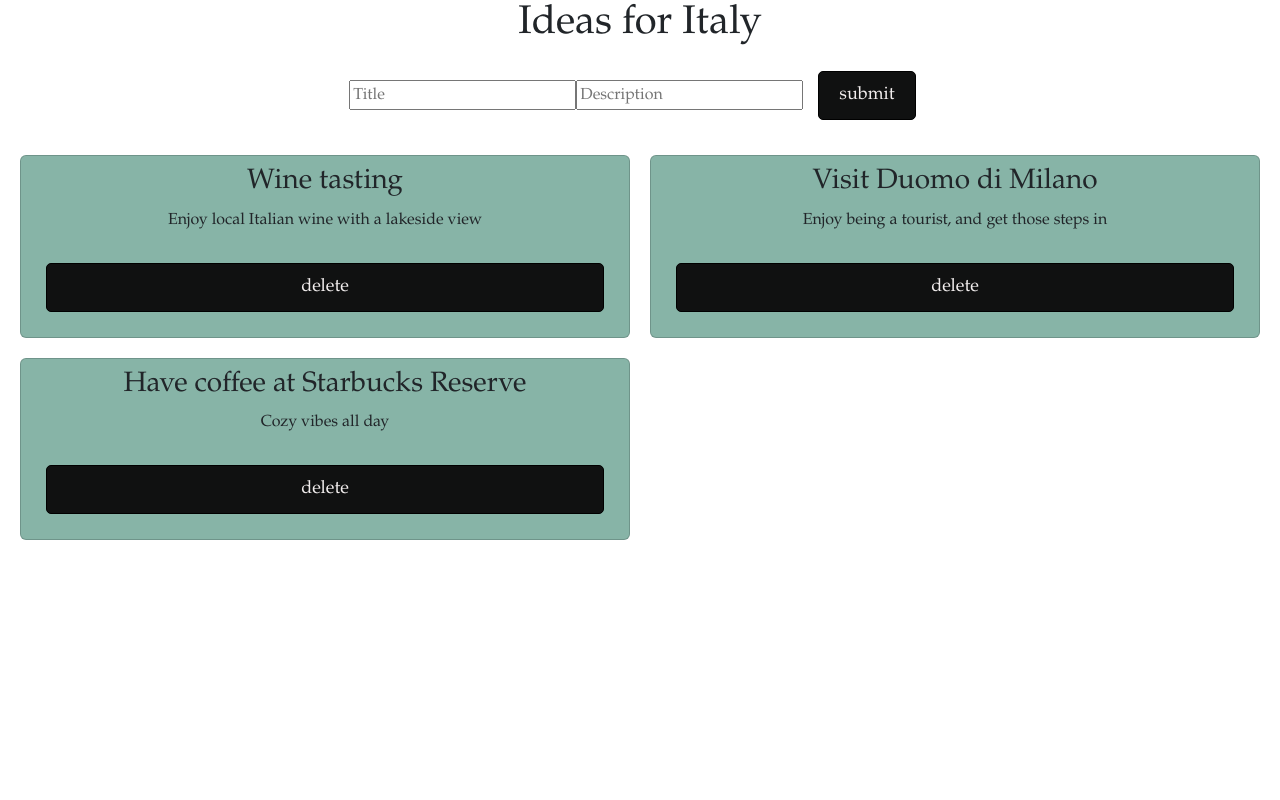
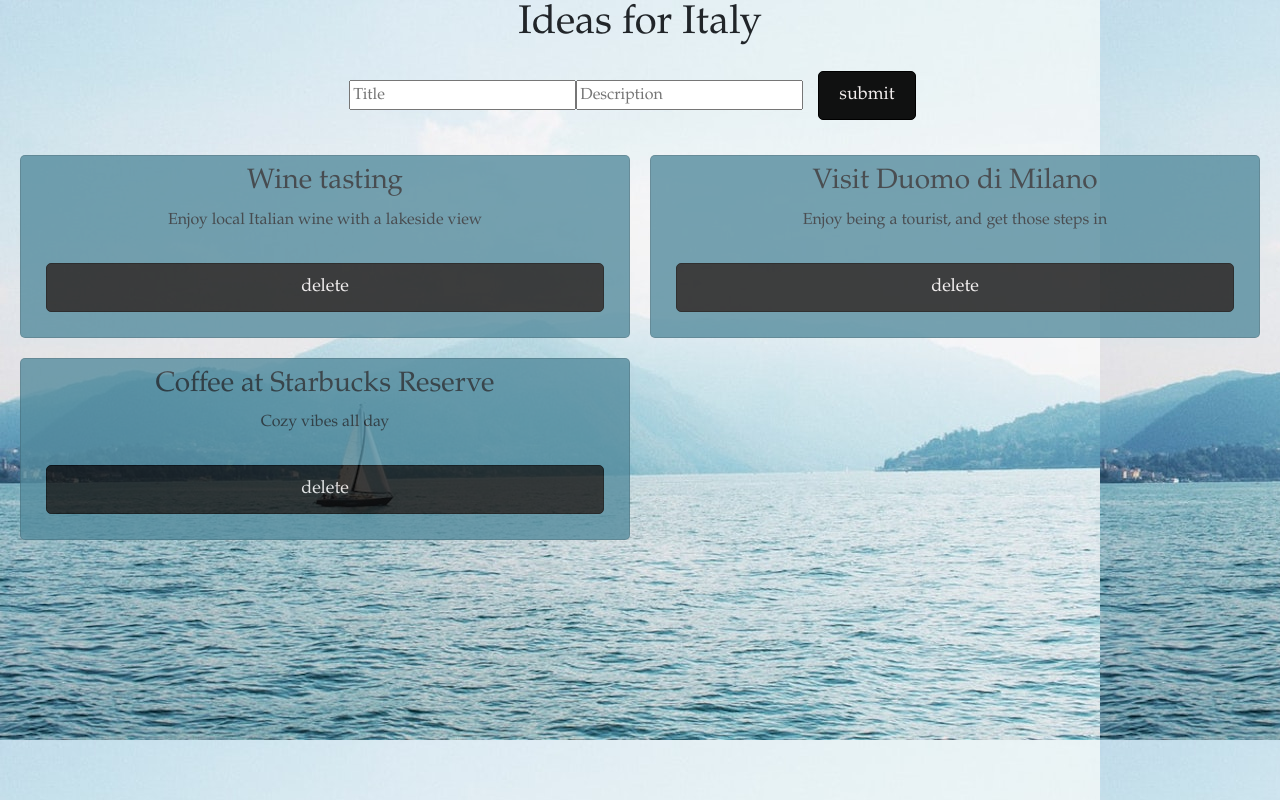
Before and after one commit to gaurijo/IdeaBox, a React (Create React App) app: page / in a window 1280 px wide. Built offline with nearby package versions, Linux system fonts and the light colour scheme.

Commit message:
Adds background image and opacity

```diff
--- a/src/App.css
+++ b/src/App.css
@@ -1,6 +1,14 @@
 .App {
   text-align: center;
   font-family: garamond;
+  background-image: url('/public/como2.jpeg');
+  min-height: 100%;
+  min-width: 1024px;
+  width: 100%;
+  height: auto;
+  position: fixed;
+  top: 0;
+  left: 0;
 
 }
 
--- a/src/App.js
+++ b/src/App.js
@@ -11,7 +11,7 @@ class App extends Component {
       ideas: [
         { id: 1, title: 'Wine tasting', description: 'Enjoy local Italian wine with a lakeside view' },
         { id: 2, title: 'Visit Duomo di Milano', description: 'Enjoy being a tourist, and get those steps in' },
-        { id: 3, title: 'Have coffee at Starbucks Reserve', description: 'Cozy vibes all day' },
+        { id: 3, title: 'Coffee at Starbucks Reserve', description: 'Cozy vibes all day' },
       ]
     }
   }
--- a/src/Card.css
+++ b/src/Card.css
@@ -1,7 +1,10 @@
 .card {
   box-sizing: border-box;
-  background-color: rgb(135, 180, 167);
+  background-color: rgb(85, 140, 158);
   /* border: 2px solid rgb(0, 10, 11); */
+  font-family: garamond;
+  border-radius: 5px;
+  opacity: .8;
   padding: 10px;
-  font-family: garamond;
+  text-align: center;
 }
```
Also changed, not shown: public/como2.jpeg (added).
